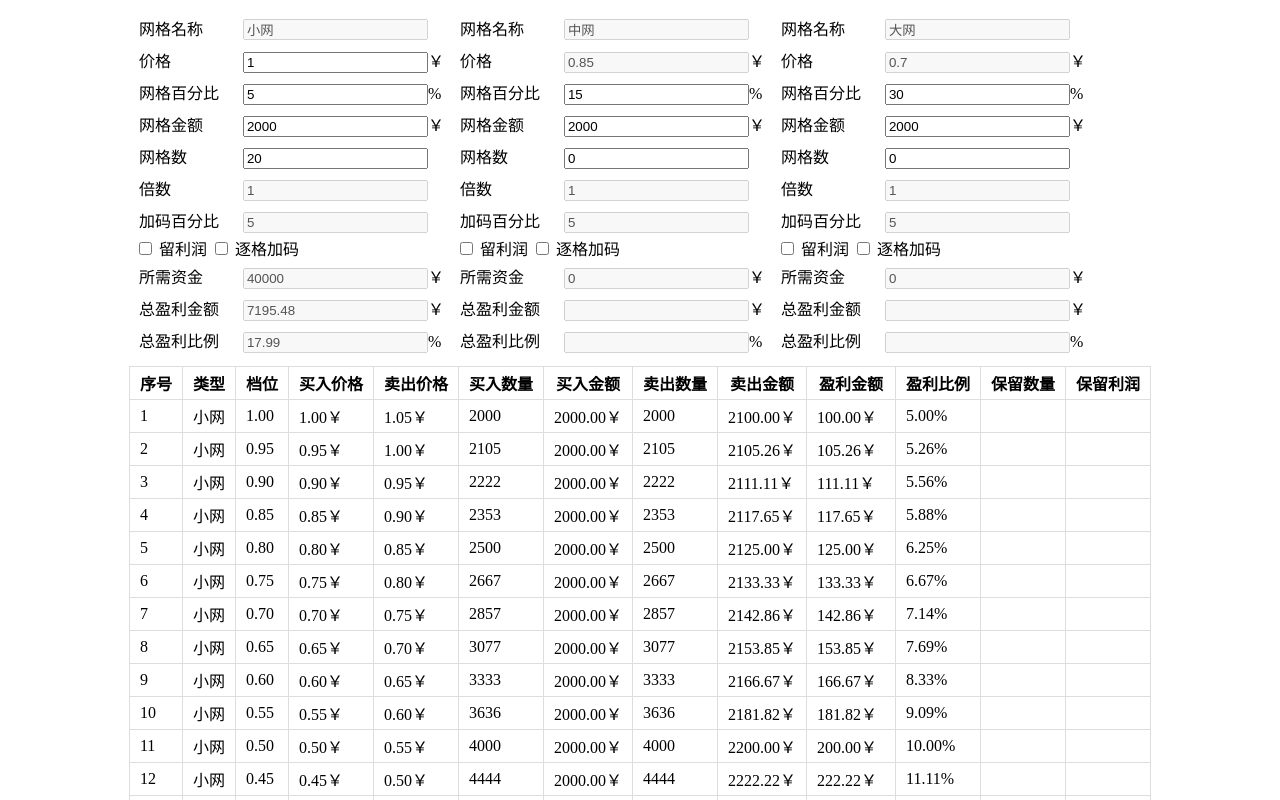
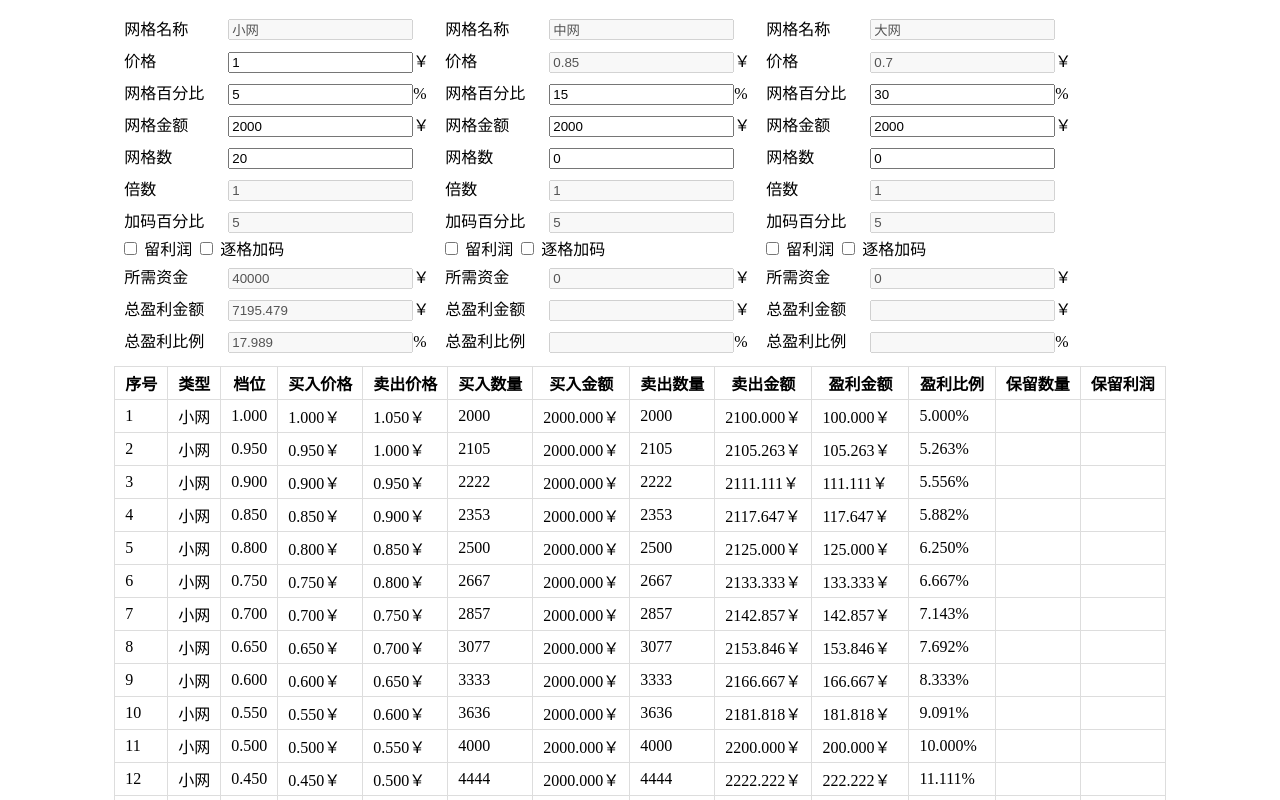
Before and after one commit to ChenZhuoSteve/grid-trading, a Vue app: page / in a window 1280 px wide. Shown: the top 800 px of the page. Built offline with nearby package versions, Linux system fonts and the light colour scheme.

Commit message:
数值精度默认改为3位小数

```diff
--- a/src/App.vue
+++ b/src/App.vue
@@ -104,7 +104,7 @@ import Grid from "./lib/grid";
 import GridConfig from "./lib/gridConfig";
 @Component({
   filters: {
-    toFixed(value: number, digits = 2) {
+    toFixed(value: number, digits = 3) {
       if (!value) {
         return "";
       }
```
Also changed, not shown: 5 other files (tests, documents, lock files or other folders).
